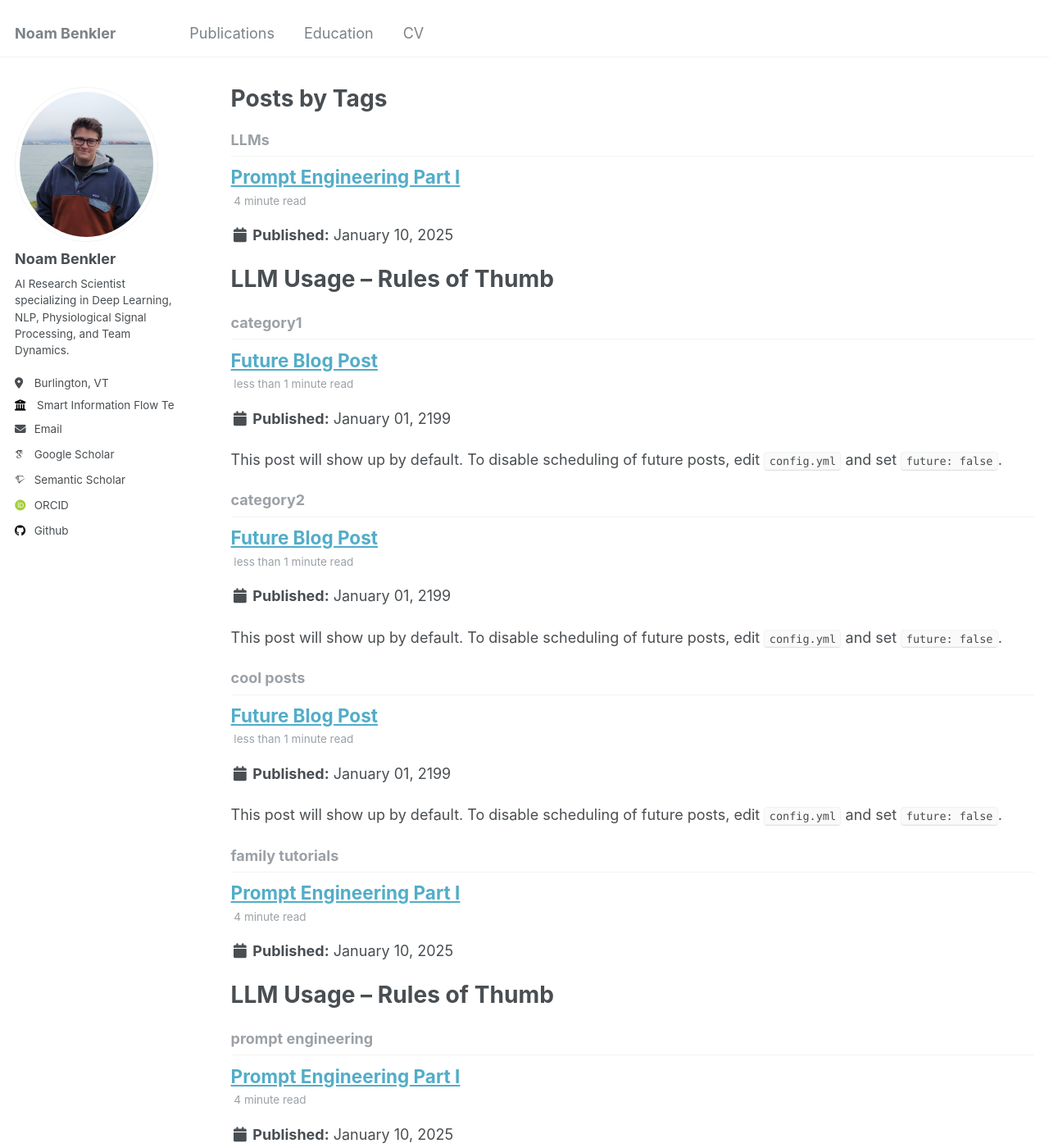
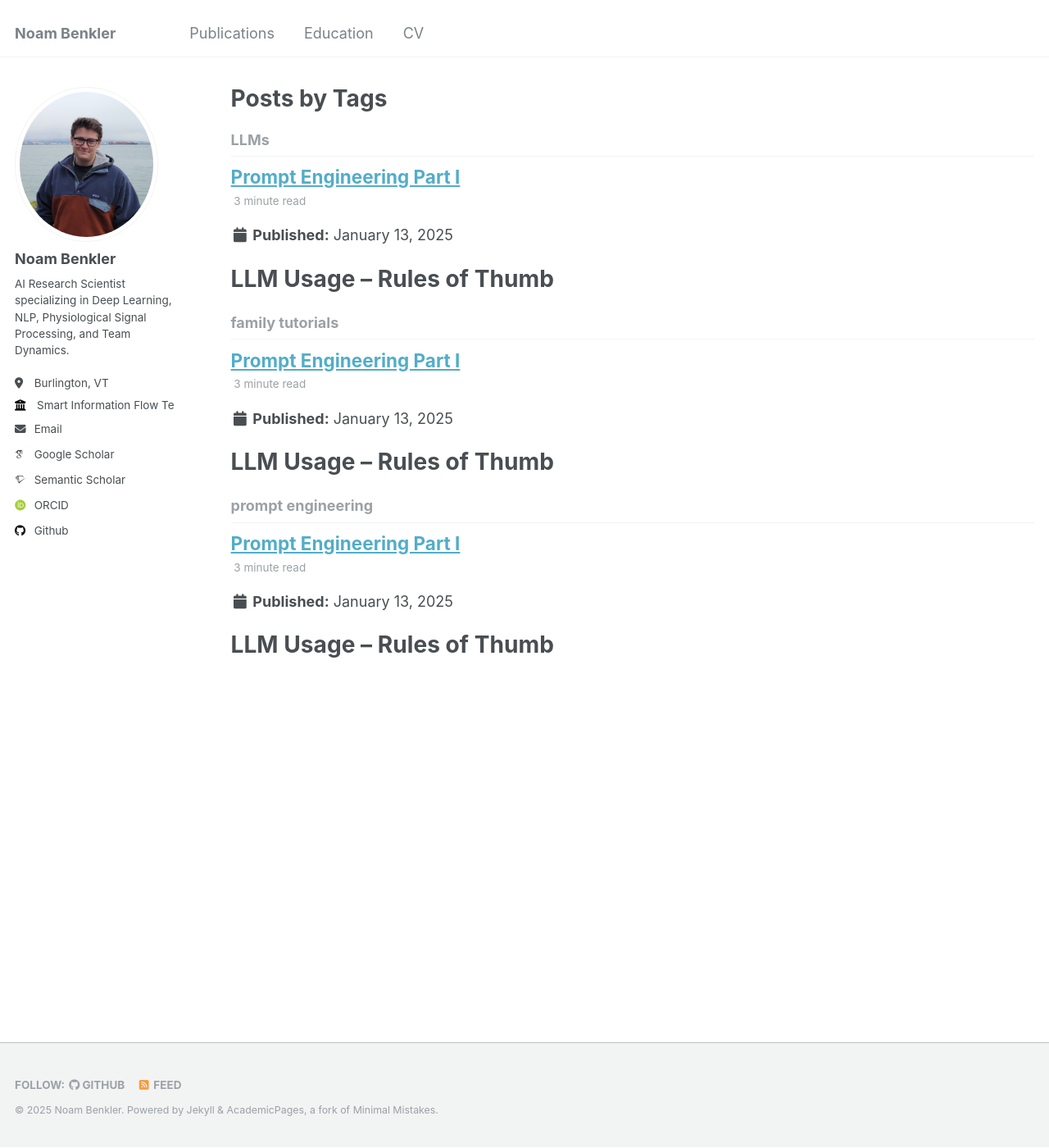
Before and after one commit to benklern/benklern.github.io, a Jekyll site: the page built from _pages/tag-archive.html, in a window 1280 px wide and 1400 px high. Shown: the whole window at 82% size. Built offline with Jekyll 4.4.1, drawn with Linux system fonts in a browser that asks for light colours; some web fonts are replaced.

```diff
--- a/_posts/2025-01-13-prompt-eng-basics.md
+++ b/_posts/2025-01-13-prompt-eng-basics.md
@@ -1,6 +1,6 @@
 ---
 title: 'Prompt Engineering Part I'
-date: 2025-01-10
+date: 2025-01-13
 permalink: /posts/2025/01/blog-post-6/
 tags:
   - family tutorials
@@ -41,6 +41,7 @@ Each of these 4-5 steps should already improve your results.
 | **3. Specify the Task**: “Your task is to [Task]” | Your task is to **generate a high-level prompt-engineering cheat-sheet for beginners**. |
 | **4. Define your Output Format**: “Return your answer as [Output Format]” | Return your answer as **a table with two columns. The first column should include an ordered list explaining how to structure each segment of an ideal prompt. The second column should include a relevant example.** |
 | **5. (Optional) Define the Mode/Tonality/Style of the desired response**: “Your response should be [Style]” | Your response should be **clear, concise, and straightforward**. |
+
 ---
 
 ### Final Template
--- a/_posts/2199-01-01-future-post.md
+++ /dev/null
@@ -1,11 +0,0 @@
----
-title: 'Future Blog Post'
-date: 2199-01-01
-permalink: /posts/2012/08/blog-post-4/
-tags:
-  - cool posts
-  - category1
-  - category2
----
-
-This post will show up by default. To disable scheduling of future posts, edit `config.yml` and set `future: false`.
```
Also changed, not shown: _posts/prompt-engineering-the-basics.md (deleted, +0 -73 lines).
